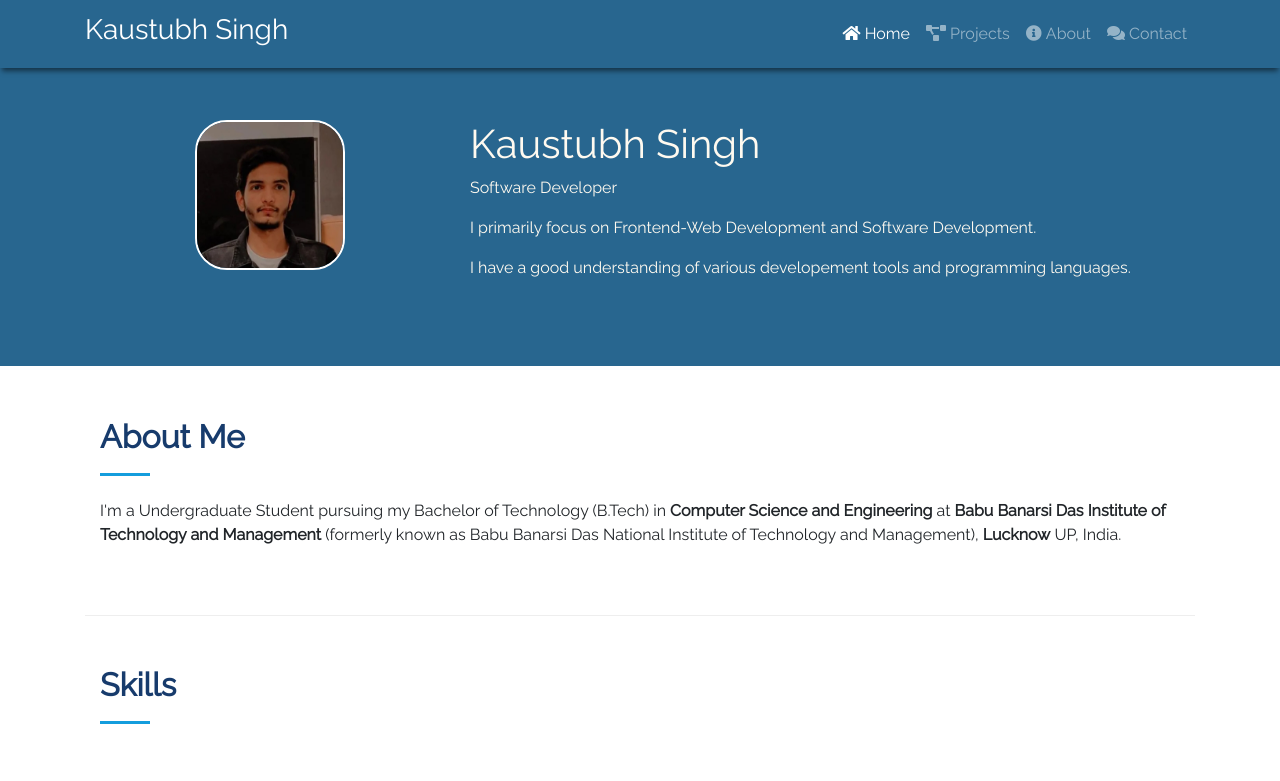
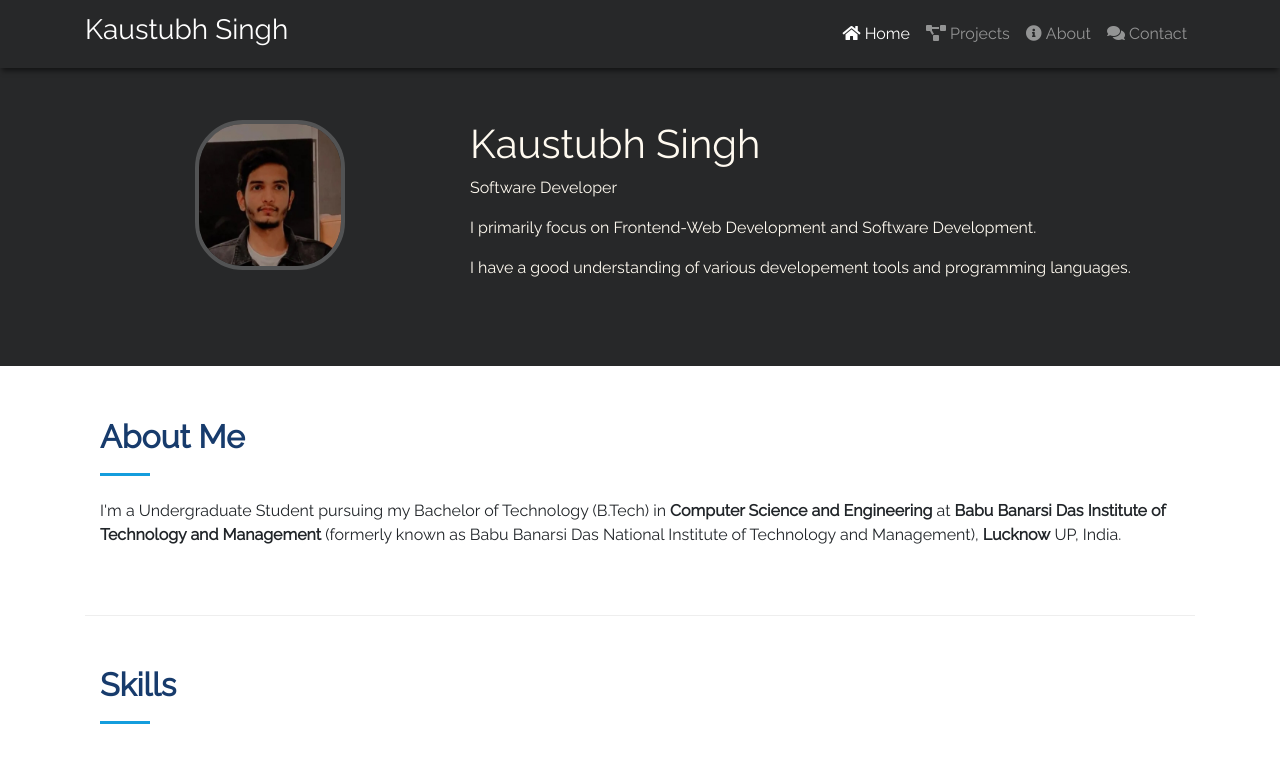
Before and after one commit to kaustubh3000/kaustubh3000.github.io, a plain HTML site: page index.html in a window 1280 px wide. Shown: the top 781 px of the page. Drawn offline with Linux system fonts and the light colour scheme; a web font is replaced by a local one.

Commit message:
navbar redesign

```diff
--- a/css/styles.css
+++ b/css/styles.css
@@ -14,7 +14,7 @@
 .jumbotron{
     padding: 70px 30px 70px 30px;
     margin: 0px auto;
-    background-color: #28668F;
+    background-color: #272829;
     color: floralwhite;
     border-radius: 0px;
 }
@@ -31,7 +31,7 @@ body{
 }
 
 .navbar-dark {
-    background-color: #28668F;
+    background-color: #272829;
 }
 
 .navbar-brand h1{
@@ -77,8 +77,8 @@ body{
 
 #main-photo{
     width: 150px;
-    border-radius: 2em;
-    border: solid white 2px;
+    border-radius: 3em;
+    border: solid rgba(255, 255, 255, .2) 4px;
     margin-bottom: 20px;
 
 
```
